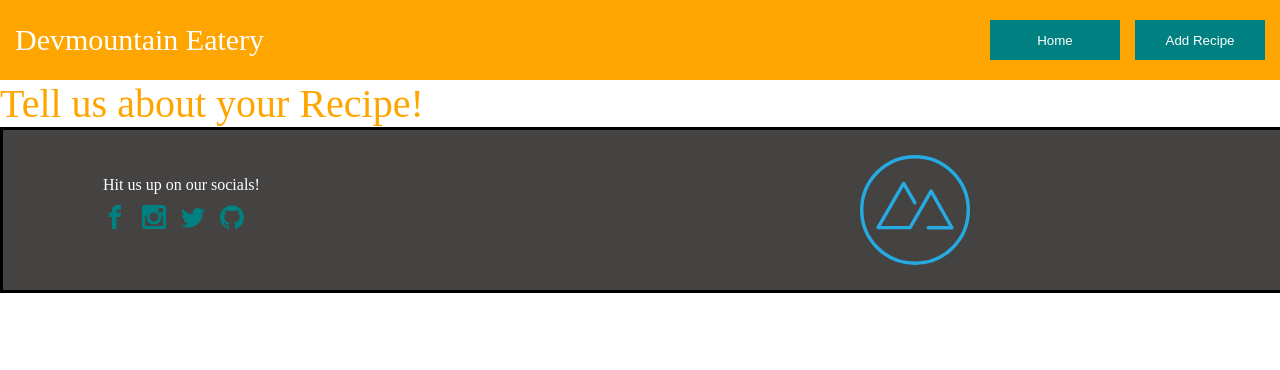
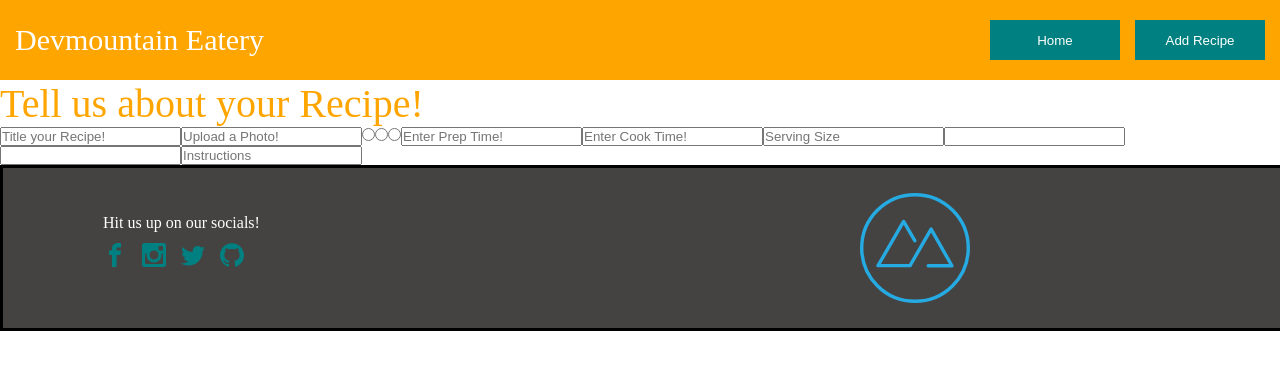
Before and after one commit to Lerwa30/react-recipes, a React (Create React App) app: page /newRecipe in a window 1280 px wide. Shown: the top 370 px of the page. Built offline with nearby package versions, Linux system fonts and the light colour scheme; the HTML template or start-up script is replaced by a standard one.

Commit message:
added formik and values for form

```diff
--- a/src/components/homeComponents/Home.module.css
+++ b/src/components/homeComponents/Home.module.css
@@ -50,7 +50,7 @@ h1 {
     font-size: 20px;
   }
 
-  input {
+  .input {
     height: 25px;
     margin: 0;
     padding: 0;
--- a/src/components/homeComponents/RecipeContainer.jsx
+++ b/src/components/homeComponents/RecipeContainer.jsx
@@ -1,6 +1,6 @@
 import React, { useState } from "react";
 import RecipeCard from "../../elements/RecipeCard";
-import styles from "./Home.module.css";
+import classes from "./Home.module.css";
 import { BiSearchAlt2 } from "react-icons/bi";
 
 const RecipeContainer = ({recipes}) => {
@@ -17,18 +17,18 @@ const RecipeContainer = ({recipes}) => {
     })
 
   return (
-    <section className={styles.recipe_section}>
+    <section className={classes.recipe_section}>
       <h2>Search a recipe!</h2>
-      <span className={styles.search_bar}>
+      <span className={classes.search_bar}>
         <BiSearchAlt2 size="2em" color="#DA7635" />
-        <input
+        <input className={classes.input}
           type="text"
           value={search}
           onChange={(e) => setSearch(e.target.value)}
           placeholder="Search for a Recipe"
         />
       </span>
-      <div className={styles.recipe_container}>
+      <div className={classes.recipe_container}>
         {recipeDisplay}
       </div>
     </section>
--- a/src/components/newRecipeComponents/NewRecipeScreen.jsx
+++ b/src/components/newRecipeComponents/NewRecipeScreen.jsx
@@ -1,10 +1,74 @@
 import React from "react";
 
+import { Formik } from "formik";
+
 const NewRecipeScreen = () => {
+  const initialValues = {
+    type: "",
+    recipeName: "",
+    imageUrl: "",
+    prepTime: "",
+    cookTime: "",
+    serves: "",
+    ingredients: [],
+    instructions: "",
+  };
+
+  const onSubmit = (values) => {
+    console.log(values);
+  };
+
   return (
     <section>
       <h1>Tell us about your Recipe!</h1>
-      {/* Here you will have a large form. Be prepared, part 4 will have you build this form in detail, and part 5 will have you style it. Do your best! */}
+      <Formik initialValues={initialValues} onSubmit={onSubmit}>
+        {({ values, handleChange, handleSubmit }) => (
+          <form>
+            <input
+              placeholder="Title your Recipe!"
+              value={values.recipeName}
+              onChange={handleChange}
+              name="recipeName"
+            ></input>
+            <input
+              placeholder="Upload a Photo!"
+              value={values.imageUrl}
+              onChange={handleChange}
+              name="imgUrl"
+            ></input>
+            <input type="radio"></input>
+            <input type="radio"></input>
+            <input type="radio"></input>
+            <input
+              placeholder="Enter Prep Time!"
+              value={values.prepTime}
+              onChange={handleChange}
+              name="prepTime"
+            ></input>
+            <input
+              placeholder="Enter Cook Time!"
+              value={values.cookTime}
+              onChange={handleChange}
+              name="cookTime"
+            ></input>
+            <input
+              placeholder="Serving Size"
+              value={values.serves}
+              onChange={handleChange}
+              name="serves"
+            ></input>
+            <input></input>
+            <input></input>
+            <input
+              type="textarea"
+              placeholder="Instructions"
+              value={values.instructions}
+              onChange={handleChange}
+              name="instructions"
+            ></input>
+          </form>
+        )}
+      </Formik>
     </section>
   );
 };
```
